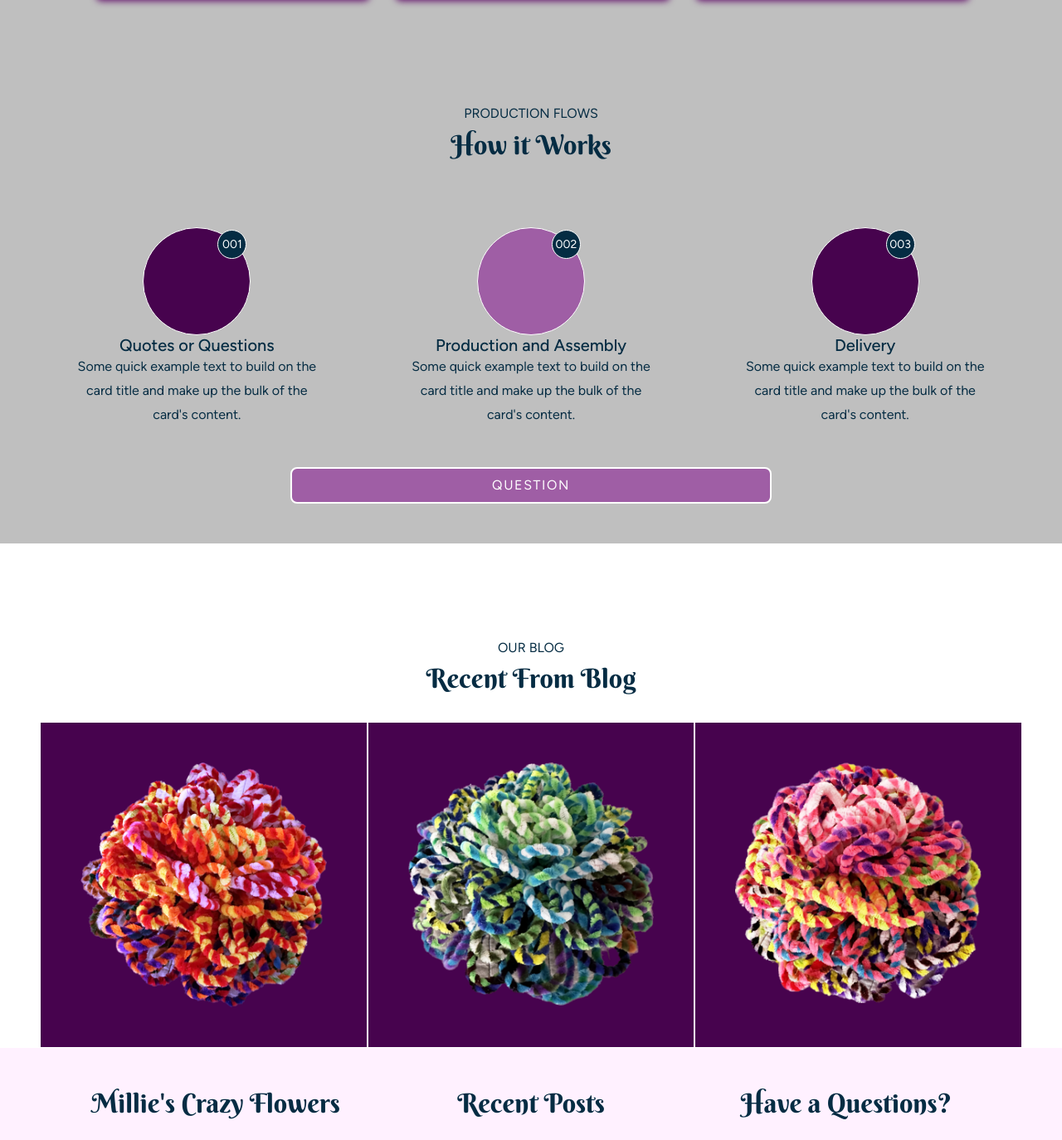
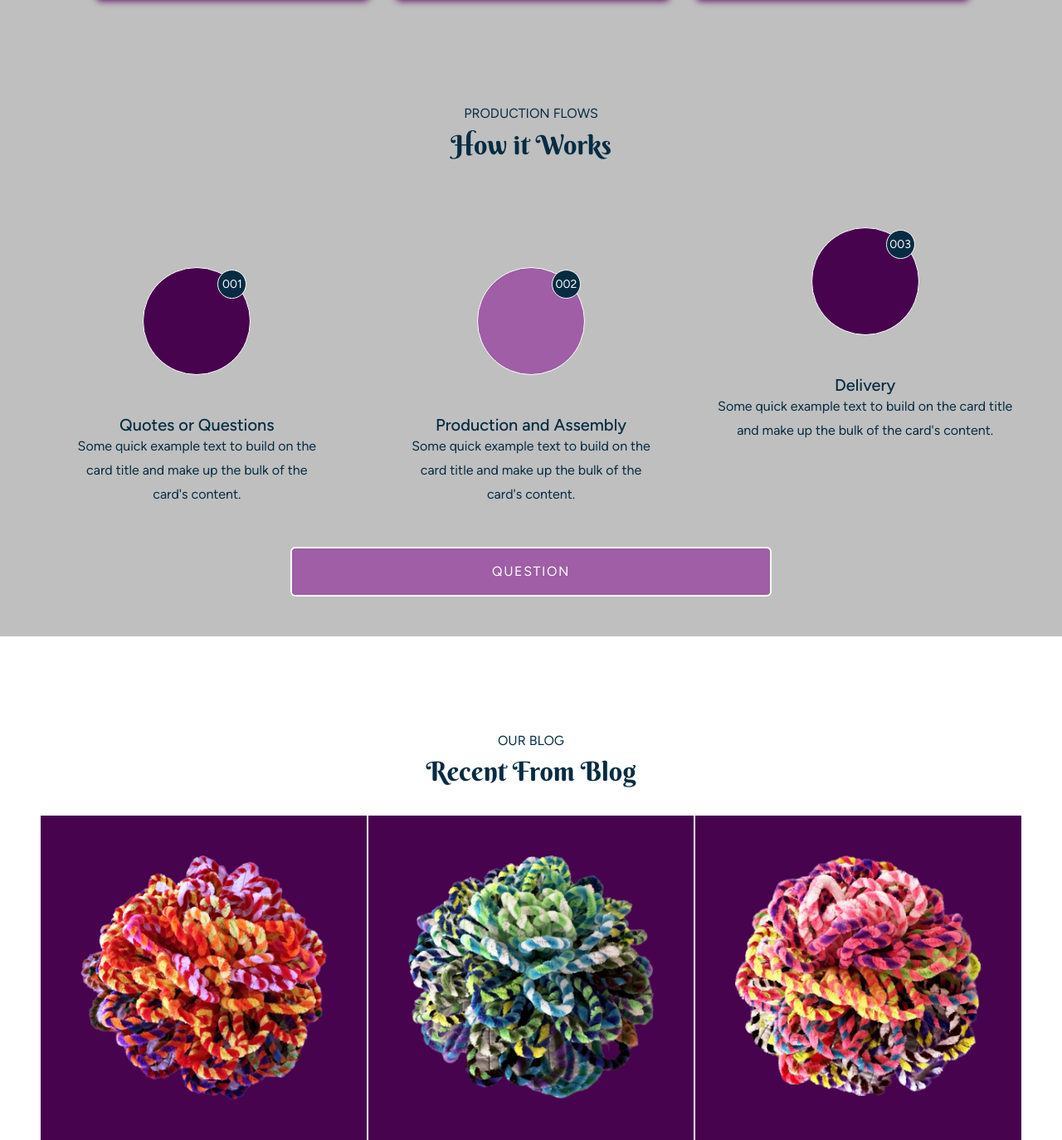
Before and after one commit to philemmons/MCF, a PHP site: page / in a window 1280 px wide. Shown: the part 3745-5119 px from the top of the page at 83% size. Run offline with PHP 8.4, Linux system fonts and the light colour scheme; some libraries are stand-ins or nearby versions.

Commit message:
more spacing

```diff
--- a/index.php
+++ b/index.php
@@ -403,7 +403,7 @@ include_once 'header.inc'
 
       <div class="row text-center">
         <div class="col-lg-4 p-5">
-          <div class="hiw-icon info-4">
+          <div class="hiw-icon info-4 my-3 my-lg-5">
             <div class="d-flex justify-content-center align-items-center">
               <small class="fc-1">001</small>
             </div>
@@ -415,7 +415,7 @@ include_once 'header.inc'
         </div>
 
         <div class="col-lg-4 p-5">
-          <div class="hiw-icon info-1">
+          <div class="hiw-icon info-1 my-3 my-lg-5">
             <div class="d-flex justify-content-center align-items-center">
               <small class="fc-1">002</small>
             </div>
@@ -426,8 +426,8 @@ include_once 'header.inc'
           </div>
         </div>
 
-        <div class="col-lg-4 p-5">
-          <div class="hiw-icon info-4 py-3">
+        <div class="col-lg-4">
+          <div class="hiw-icon info-4 my-3 my-lg-5">
             <div class="d-flex justify-content-center align-items-center">
               <small class="fc-1">003</small>
             </div>
@@ -439,7 +439,7 @@ include_once 'header.inc'
         </div>
 
         <div class="d-grid gap-2 col-6 mx-auto pb-5">
-          <button type="button" class="btn hiw-question btn-lg" >Question</button>
+          <button type="button" class="btn hiw-question p-3" >Question</button>
 
         </div>
 
```
